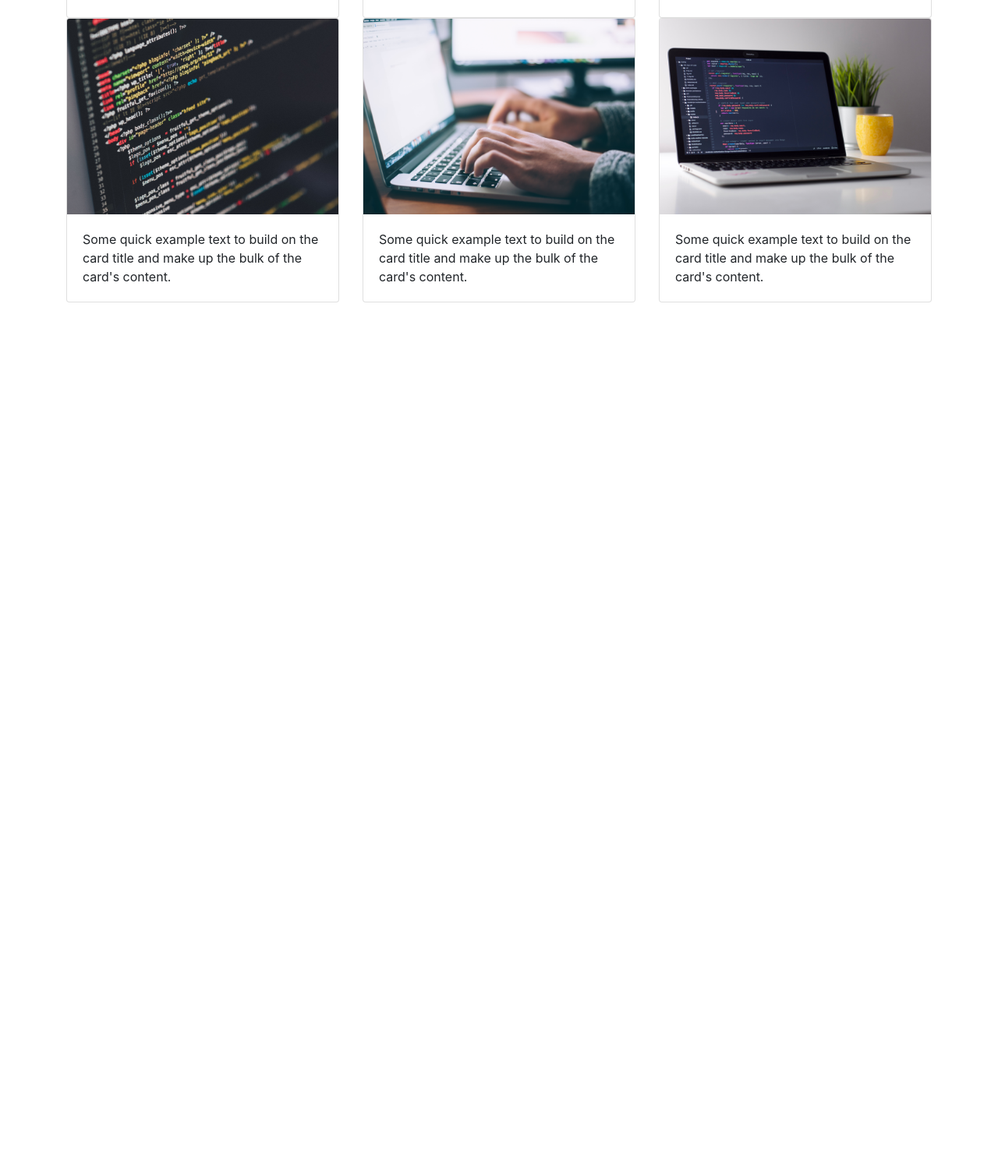
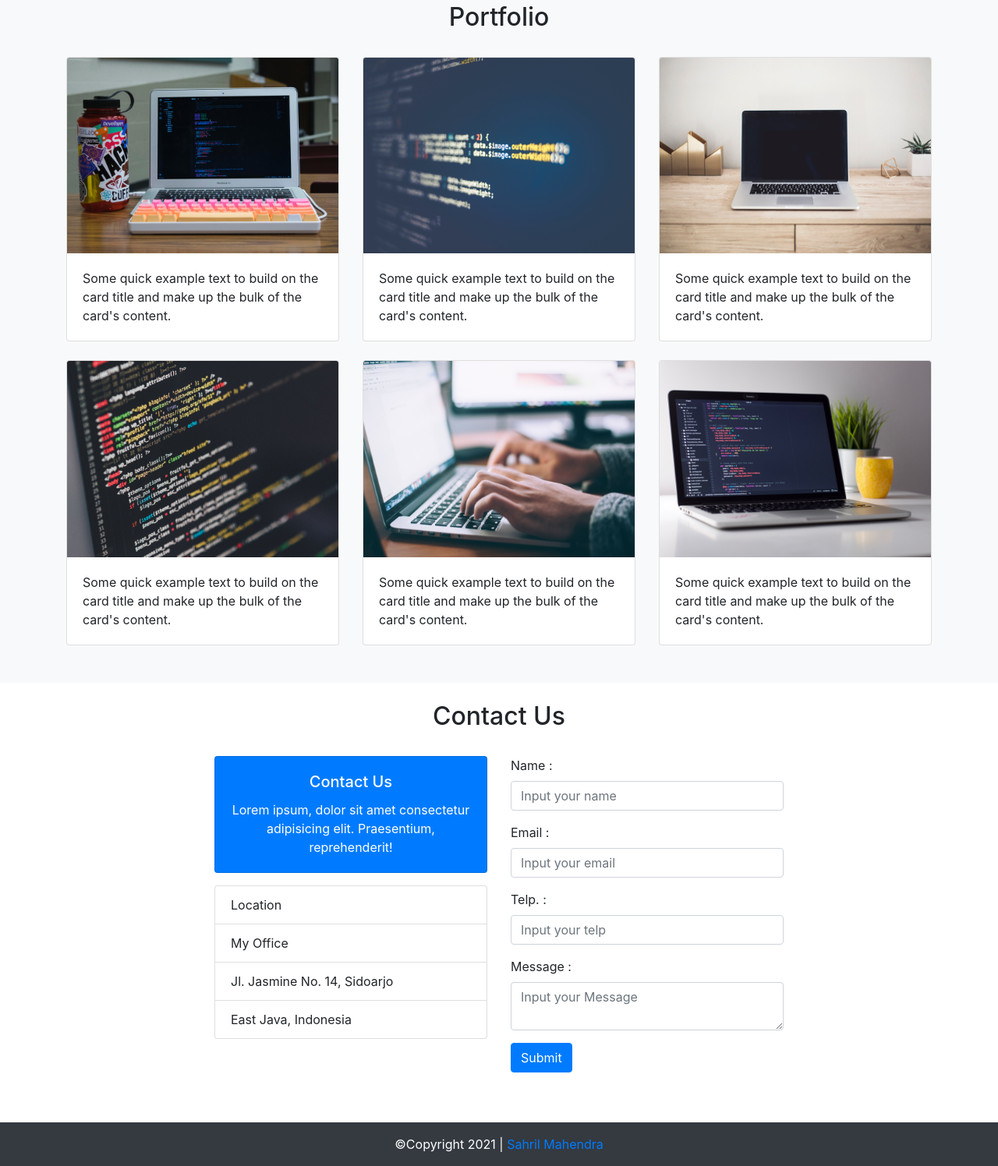
Before and after one commit to sahrilmahendra/portfolio-bootstrap4, a plain HTML site: page index.html in a window 1280 px wide. Shown: the part 1048-2544 px from the top of the page at 78% size. Before the commit the page ends 1436 px from the top, so only its background shows below. Drawn offline with Linux system fonts and the light colour scheme.

Commit message:
menambahkan contact us

```diff
--- a/css/style.css
+++ b/css/style.css
@@ -1,3 +1,3 @@
-.jumbotron img {
-    width: 200px;
+section {
+    min-height: 420px;
 }
--- a/index.html
+++ b/index.html
@@ -11,7 +11,7 @@
 
     <title>My Portfolio</title>
   </head>
-  <body>
+  <body class="mt-5">
     <nav class="navbar fixed-top navbar-expand-lg navbar-dark bg-dark">
         <div class="container">
             <a class="navbar-brand" href="#">Sahril Mahendra</a>
@@ -32,39 +32,42 @@
 
     <div class="jumbotron jumbotron-fluid">
     <div class="container text-center">
-            <img src="img/profile1.png" class="rounded-circle">
+            <img src="img/profile1.png" width="25%" class="rounded-circle img-thumbnail">
             <h1 class="display-4">Sahril Mahendra</h1>
             <p class="lead">Welcome to My Profile Pages.</p>
         </div>
     </div>
 
 
+<section class="about" id="about">
     <div class="container">
-        <div class="row">
+        <div class="row mb-4">
             <div class="col text-center">
-                <h1>About</h1>
+                <h2>About</h2>
             </div>
         </div>
 
-        <div class="row">
-            <div class="col text-justify">
+        <div class="row justify-content-center">
+            <div class="col-md-5 text-justify">
                 <p>Lorem ipsum dolor sit amet consectetur, adipisicing elit. Dolorum illum corporis, inventore sed quisquam, laboriosam eos esse id voluptates non obcaecati cumque? Iste atque adipisci ducimus temporibus totam. Magnam, beatae.</p>
             </div>
-            <div class="col text-justify">
+            <div class="col-md-5 text-justify">
                 <p>Lorem ipsum dolor sit amet consectetur adipisicing elit. Nisi asperiores ducimus repellendus laborum ex repudiandae provident eligendi ipsam officia praesentium? Aliquam repellendus quam nobis reprehenderit numquam aut delectus cum voluptates!</p>
             </div>
         </div>
     </div>
+</section>
 
+<section class="portfolio bg-light pb-4" id="portfolio">
+    <div class="container">
 
-    <div class="container">
-        <div class="row">
+        <div class="row mb-4 pt-4">
             <div class="col text-center">
-                <h1>Portfolio</h1>
+                <h2>Portfolio</h2>
             </div>
         </div>
 
-        <div class="row">
+        <div class="row mb-4">
             <div class="col-md">
                 <div class="card">
                     <img src="img/thumbs/1.png" class="card-img-top" alt="...">
@@ -91,7 +94,7 @@
             </div>
         </div>
 
-        <div class="row">
+        <div class="row mb-4">
             <div class="col-md">
                 <div class="card">
                     <img src="img/thumbs/4.png" class="card-img-top" alt="...">
@@ -119,13 +122,75 @@
         </div>
 
     </div>
+</section>
 
 
+<section class="contact mb-5" id="contact">
+    <div class="container">
+        <div class="row pt-4 mb-4">
+            <div class="col text-center">
+                <h2>Contact Us</h2>
+            </div>
+        </div>
+
+        <div class="row justify-content-center">
+            <div class="col-lg-4">
+                <div class="card text-white bg-primary mb-3 text-center">
+                    <div class="card-body">
+                    <h5 class="card-title">Contact Us</h5>
+                    <p class="card-text">Lorem ipsum, dolor sit amet consectetur adipisicing elit. Praesentium, reprehenderit!</p>
+                    </div>
+                </div>
+                <ul class="list-group">
+                    <li class="list-group-item">Location</li>
+                    <li class="list-group-item">My Office</li>
+                    <li class="list-group-item">Jl. Jasmine No. 14, Sidoarjo</li>
+                    <li class="list-group-item">East Java, Indonesia</li>
+                </ul>
+            </div>
+
+            <div class="col-lg-4">
+                <form>
+                    <div class="form-group">
+                      <label for="nama">Name : </label>
+                      <input type="text" class="form-control" id="nama" placeholder="Input your name">
+                    </div>
+
+                    <div class="form-group">
+                        <label for="email">Email : </label>
+                        <input type="email" class="form-control" id="email" placeholder="Input your email">
+                    </div>
+
+                    <div class="form-group">
+                        <label for="telp">Telp. : </label>
+                        <input type="tel" class="form-control" id="telp" placeholder="Input your telp">
+                    </div>
+
+                    <div class="form-group">
+                      <label for="pesan">Message : </label>
+                      <textarea type="text" class="form-control" id="pesan" placeholder="Input your Message"></textarea>
+                    </div>
+
+                    <div class="form-group">
+                        <button type="button" class="btn btn-primary">Submit</button>
+                    </div>
+                </form>
+            </div>
+        </div>
+    </div>
+</section>
 
 
+<footer class="bg-dark text-white text-center">
+    <div class="container">
+        <div class="row pt-3">
+            <div class="col">
+                <p>&copy;Copyright 2021 | <a href="https://facebook.com/sahril.mahendra">Sahril Mahendra</a></p>
+            </div>
+        </div>
+    </div>
 
-
-
+</footer>
 
     <!-- Optional JavaScript; choose one of the two! -->
 
```
